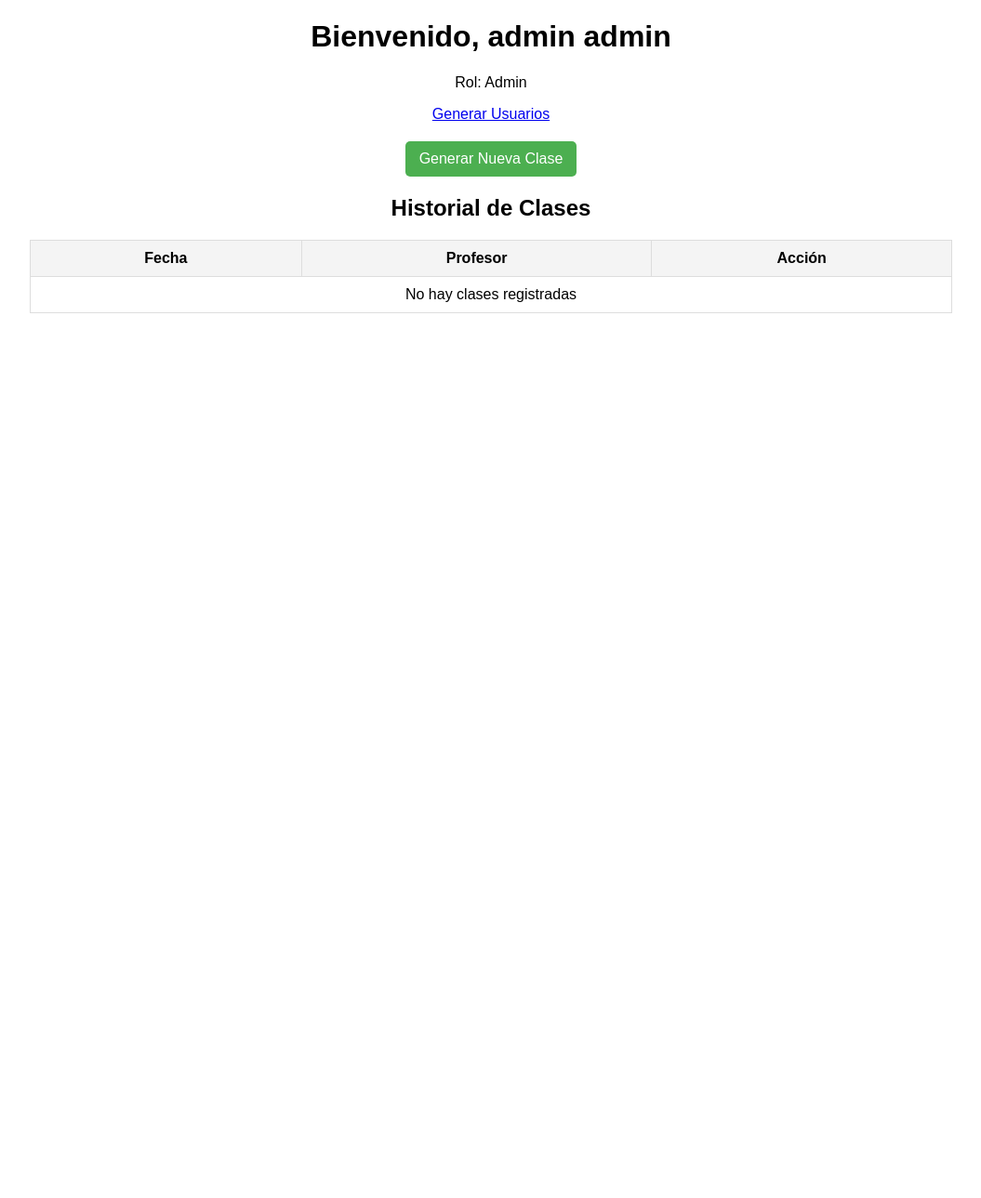
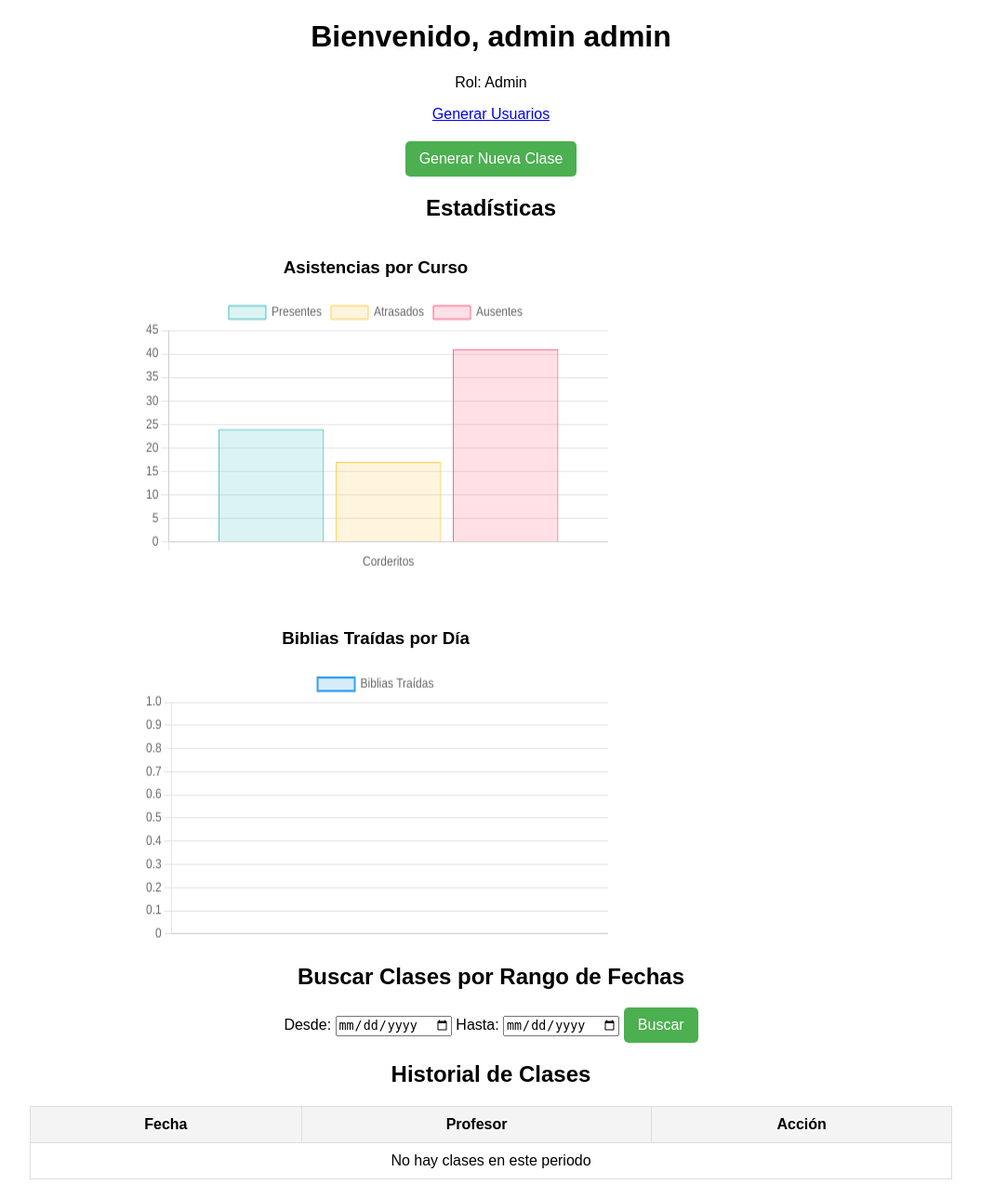
Before and after one commit to AngelCzu/UCB_Asistencia, a Django app: page /inicio in a window 1280 px wide. Shown: the whole page at 93% size, without its empty margins (112-1167 px from the left). Before the commit the page ends 337 px from the top, so only its background shows below. Run offline with Django 5.2, Linux system fonts and the light colour scheme; a user stored in the database is signed in; data comes from the database, SQL or seed files in the repository; both versions use the stored data as it was after the commit.

Commit message:
mejoras en graficos, asistencia y aparece profesor que genera clase. filtros para busqueda

```diff
--- a/asistencia_project/asistencia/templates/inicio.html
+++ b/asistencia_project/asistencia/templates/inicio.html
@@ -45,9 +45,24 @@
             color: blue;
         }
         .grafico-container {
-            width: 50%;
+            width: 80%;  <!-- Aumentar el ancho del contenedor del gráfico -->
             margin: 20px auto;
         }
+
+        .grafico-container {
+            display: flex;
+            justify-content: center;
+            align-items: center;
+            gap: 40px; /* Espacio entre los gráficos */
+            flex-wrap: wrap; /* Permite que los gráficos se ajusten si la pantalla es pequeña */
+        }
+
+        .grafico-container canvas {
+            width: 500px !important;  /* Tamaño fijo para mejor visualización */
+            height: 300px !important;
+            max-width: 100%;
+        }
+
 
     </style>
     <script src="https://cdn.jsdelivr.net/npm/chart.js"></script>
@@ -57,12 +72,103 @@
     <p>Rol: {{ usuario.get_tipo_usuario_display }}</p>
     <a href="admin_panel"> Generar Usuarios </a>
 
-
     <div class="button-container">
         <a href="{% url 'modificar_asistencia_fecha' fecha='hoy' %}">
             <button>Generar Nueva Clase</button>
         </a>
     </div>
+
+   {% if nombres_cursos %}
+<h2>Estadísticas</h2>
+<div class="grafico-container">
+    <div style="text-align: center;">
+        <h3>Asistencias por Curso</h3>
+        <canvas id="graficoAsistencias"></canvas>
+    </div>
+
+    <div style="text-align: center;">
+        <h3>Biblias Traídas por Día</h3>
+        <canvas id="graficoBiblias"></canvas>
+    </div>
+</div>
+
+
+<script>
+    // Gráfico de Asistencias
+    var ctxAsistencias = document.getElementById('graficoAsistencias').getContext('2d');
+    var myChartAsistencias = new Chart(ctxAsistencias, {
+        type: 'bar',
+        data: {
+            labels: {{ nombres_cursos|safe }},
+            datasets: [
+                {
+                    label: 'Presentes',
+                    data: {{ presentes_cursos|safe }},
+                    backgroundColor: 'rgba(75, 192, 192, 0.2)',
+                    borderColor: 'rgba(75, 192, 192, 1)',
+                    borderWidth: 1
+                },
+                {
+                    label: 'Atrasados',
+                    data: {{ atrasados_cursos|safe }},
+                    backgroundColor: 'rgba(255, 206, 86, 0.2)',
+                    borderColor: 'rgba(255, 206, 86, 1)',
+                    borderWidth: 1
+                },
+                {
+                    label: 'Ausentes',
+                    data: {{ ausentes_cursos|safe }},
+                    backgroundColor: 'rgba(255, 99, 132, 0.2)',
+                    borderColor: 'rgba(255, 99, 132, 1)',
+                    borderWidth: 1
+                }
+            ]
+        },
+        options: {
+            responsive: true,
+            scales: {
+                y: { beginAtZero: true }
+            }
+        }
+    });
+
+    // Gráfico de Biblias por Día
+    var ctxBiblias = document.getElementById('graficoBiblias').getContext('2d');
+    var myChartBiblias = new Chart(ctxBiblias, {
+        type: 'line',
+        data: {
+            labels: {{ fechas_biblias|safe }},  // Fechas en el eje X
+            datasets: [{
+                label: 'Biblias Traídas',
+                data: {{ total_biblias|safe }},  // Cantidad de biblias por día
+                backgroundColor: 'rgba(54, 162, 235, 0.2)',
+                borderColor: 'rgba(54, 162, 235, 1)',
+                borderWidth: 2,
+                fill: true
+            }]
+        },
+        options: {
+            responsive: true,
+            scales: {
+                y: { beginAtZero: true }
+            }
+        }
+    });
+</script>
+{% endif %}
+
+<h2>Buscar Clases por Rango de Fechas</h2>
+<form method="GET" action="{% url 'inicio' %}">
+    <label for="fecha_inicio">Desde:</label>
+    <input type="date" id="fecha_inicio" name="fecha_inicio" value="{{ fecha_inicio }}">
+
+    <label for="fecha_fin">Hasta:</label>
+    <input type="date" id="fecha_fin" name="fecha_fin" value="{{ fecha_fin }}">
+
+    <button type="submit">Buscar</button>
+</form>
+
+
 
 <h2>Historial de Clases</h2>
 <table>
@@ -74,28 +180,12 @@
         </tr>
     </thead>
     <tbody>
-            {% if clase_actual %}
-            <tr class="clase-actual">
-                <td>{{ clase_actual.fecha }}</td>
-                <td>
-                    {{ clase_actual.profesor.nombre }} {{ clase_actual.profesor.apellido }}
-                    <span class="profesor-title">(Profesor)</span>
-                </td>
-                <td>
-                    <a href="{% url 'modificar_asistencia_fecha' clase_actual.fecha %}">
-                        <button>Ver/Modificar</button>
-                    </a>
-                </td>
-            </tr>
-            {% endif %}
-            {% for fecha in fechas_unicas %}
+        {% for fecha, profesor in profesores_por_fecha %}
         <tr>
             <td>{{ fecha }}</td>
             <td>
-                    {% with profesor=asistencias.first.profesor %}
                 {{ profesor.nombre }} {{ profesor.apellido }}
                 <span class="profesor-title">(Profesor)</span>
-                    {% endwith %}
             </td>
             <td>
                 <a href="{% url 'modificar_asistencia_fecha' fecha %}">
@@ -105,61 +195,12 @@
         </tr>
         {% empty %}
         <tr>
-                <td colspan="3">No hay clases registradas</td>
+            <td colspan="3">No hay clases en este periodo</td>
         </tr>
         {% endfor %}
     </tbody>
 </table>
 
-    {% if datos_grafico %}
-<h2>Estadísticas Totales</h2>
-<div class="grafico-container">
-    <canvas id="graficoAsistencias"></canvas>
-</div>
-<script>
-    var ctx = document.getElementById('graficoAsistencias').getContext('2d');
-    var myChart = new Chart(ctx, {
-        type: 'pie',
-        data: {
-            labels: ['Presentes', 'Atrasados', 'Ausentes'],  <!-- Etiquetas para los datos -->
-            datasets: [{
-                label: 'Porcentaje de Asistencias',
-                data: [
-                    {{ datos_grafico.presentes }},  <!-- Porcentaje de presentes -->
-                    {{ datos_grafico.atrasados }},  <!-- Porcentaje de atrasados -->
-                    {{ datos_grafico.ausentes }}   <!-- Porcentaje de ausentes -->
-                ],
-                backgroundColor: [
-                    'rgba(75, 192, 192, 0.2)',  <!-- Color para presentes -->
-                    'rgba(255, 206, 86, 0.2)',  <!-- Color para atrasados -->
-                    'rgba(255, 99, 132, 0.2)'   <!-- Color para ausentes -->
-                ],
-                borderColor: [
-                    'rgba(75, 192, 192, 1)',    <!-- Borde para presentes -->
-                    'rgba(255, 206, 86, 1)',    <!-- Borde para atrasados -->
-                    'rgba(255, 99, 132, 1)'     <!-- Borde para ausentes -->
-                ],
-                borderWidth: 1
-            }]
-        },
-        options: {
-            responsive: true,
-            plugins: {
-                legend: {
-                    position: 'top',
-                },
-                tooltip: {
-                    callbacks: {
-                        label: function(context) {
-                            return context.label + ': ' + context.raw + '%';  <!-- Mostrar el porcentaje en el tooltip -->
-                        }
-                    }
-                }
-            }
-        }
-    });
-</script>
-{% endif %}
 
 
 
--- a/asistencia_project/asistencia/views.py
+++ b/asistencia_project/asistencia/views.py
@@ -91,12 +91,57 @@
         clase_actual = None
         datos_grafico = None
 
+    # Obtener datos de todos los cursos
+    cursos = Curso.objects.all()
+    nombres_cursos = []
+    presentes_cursos = []
+    atrasados_cursos = []
+    ausentes_cursos = []
+
+    for curso in cursos:
+        asistencias_curso = Asistencia.objects.filter(estudiante__curso=curso)
+        presentes_curso = asistencias_curso.filter(estado='presente').count()
+        atrasados_curso = asistencias_curso.filter(estado='atrasado').count()
+        ausentes_curso = asistencias_curso.filter(estado='ausente').count()
+
+        nombres_cursos.append(curso.nombre)
+        presentes_cursos.append(presentes_curso)
+        atrasados_cursos.append(atrasados_curso)
+        ausentes_cursos.append(ausentes_curso)
+
+    # En la vista (views.py)
+    profesores_por_fecha = [
+    (fecha, Asistencia.objects.filter(fecha=fecha, estudiante__curso=usuario.curso).first().profesor)
+    for fecha in fechas_unicas
+    ]
+
+    # Obtener la cantidad de biblias traídas por día en el curso del usuario
+    biblias_por_dia = (
+        Asistencia.objects
+        .filter(estudiante__curso=usuario.curso)
+        .values('fecha')  # Agrupar por fecha
+        .annotate(total_biblias=models.Sum('cantidad_biblias'))  # Sumar biblias por fecha
+        .order_by('fecha')  # Ordenar por fecha ascendente
+    )
+
+    # Extraer las fechas y valores en listas para pasarlas al template
+    fechas_biblias = [str(entry['fecha']) for entry in biblias_por_dia]
+    total_biblias = [entry['total_biblias'] or 0 for entry in biblias_por_dia]
+
+
     context = {
+        'total_biblias': total_biblias,
+        'fechas_biblias': fechas_biblias,
+        'profesores_por_fecha':profesores_por_fecha,
         'usuario': usuario,
         'fechas_unicas': fechas_unicas,
         'clase_actual': clase_actual,
         'fecha_actual': fecha_actual,
-        'datos_grafico': datos_grafico
+        'datos_grafico': datos_grafico,
+        'nombres_cursos': nombres_cursos,  # Lista de nombres de cursos
+        'presentes_cursos': presentes_cursos,  # Lista de presentes por curso
+        'atrasados_cursos': atrasados_cursos,  # Lista de atrasados por curso
+        'ausentes_cursos': ausentes_cursos,  # Lista de ausentes por curso
     }
 
     return render(request, 'inicio.html', context)
@@ -107,7 +152,7 @@
     if fecha == "hoy":
         fecha = now().date()  # Convertir "hoy" en la fecha actual
 
-    profesor = request.user  # Se asume que el usuario autenticado es un profesor
+    profesor = request.user  # El profesor que genera la clase
 
     if profesor.tipo_usuario != 'profesor' or not profesor.curso:
         return redirect('inicio')  # Redirigir si el usuario no es profesor
@@ -120,7 +165,7 @@
     for estudiante in estudiantes:
         Asistencia.objects.get_or_create(
             estudiante=estudiante,
-            profesor=profesor,
+            profesor=profesor,  # El profesor que genera la clase
             fecha=fecha,
             defaults={"estado": "ausente", "cantidad_biblias": 0}
         )
@@ -129,7 +174,7 @@
     for prof in profesores:
         Asistencia.objects.get_or_create(
             estudiante=prof,
-            profesor=profesor,
+            profesor=prof,  # El profesor que genera su propia asistencia
             fecha=fecha,
             defaults={"estado": "presente", "cantidad_biblias": 0}
         )
@@ -147,8 +192,6 @@
         return redirect("inicio")
 
     return render(request, "modificar_asistencia_fecha.html", {"asistencia_list": asistencia_list, "fecha": fecha})
-
-
 
 # Función para verificar si el usuario es admin
 def es_admin(user):
```
Also changed, not shown: asistencia_project/db.sqlite3. Lines whose indentation alone changed are shown as unchanged.
